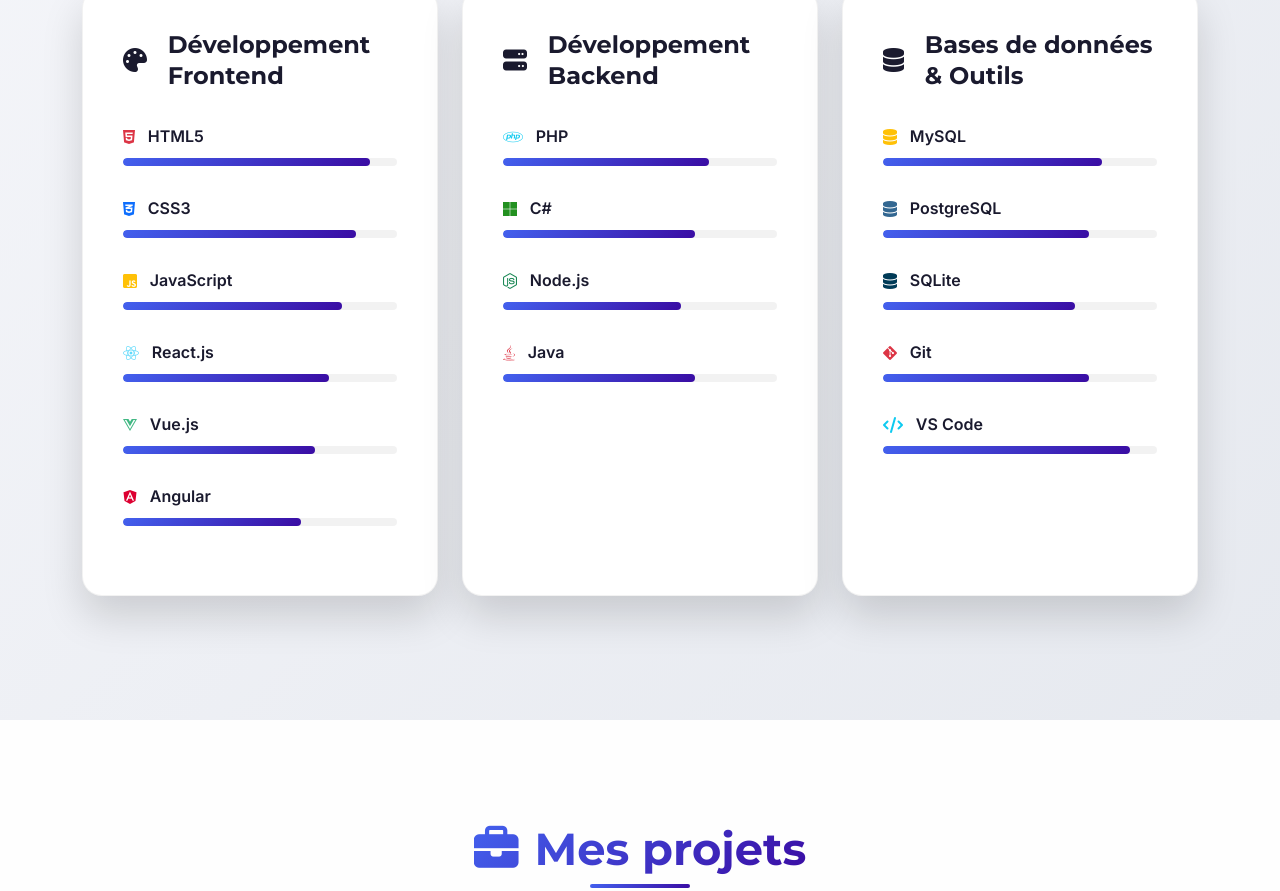
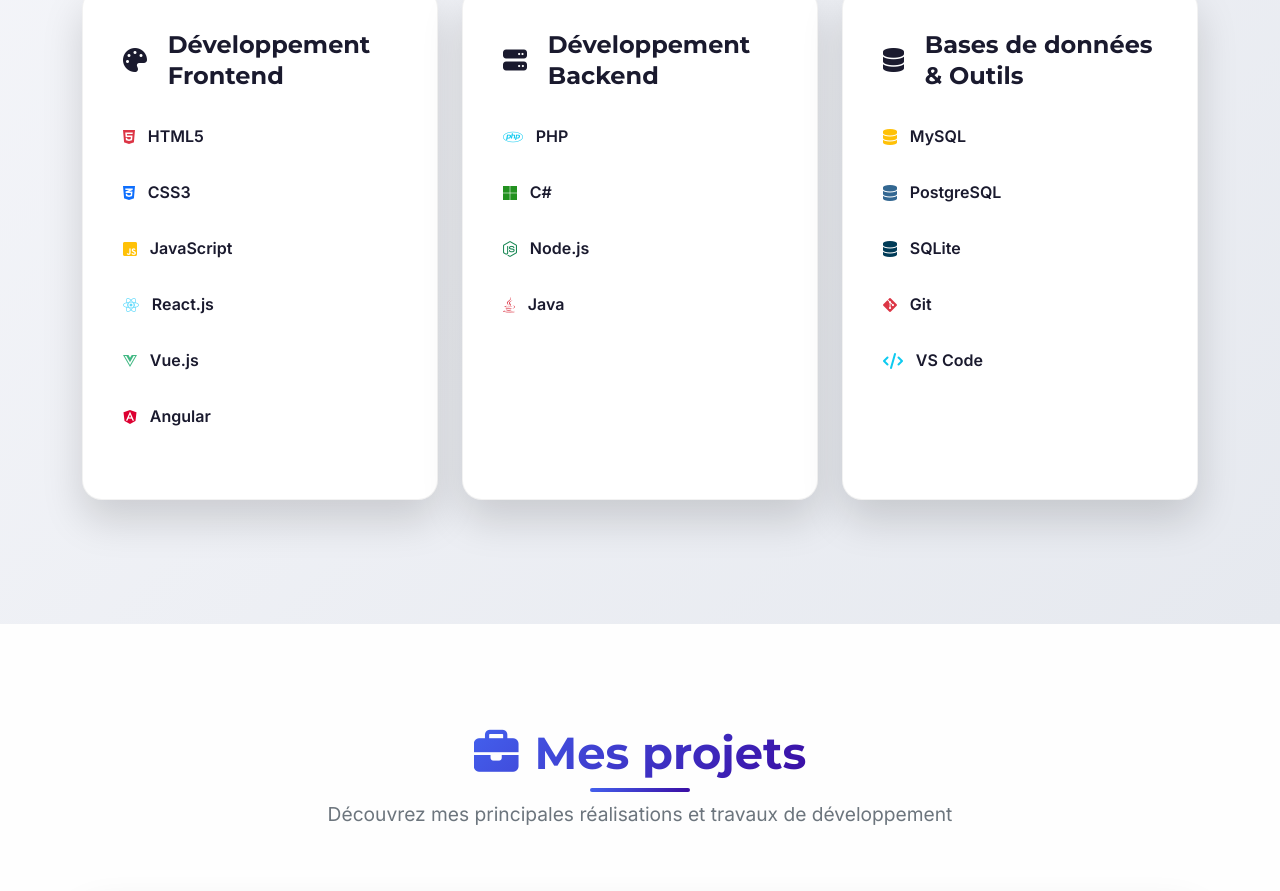
Before and after one commit to romario3904/portfolio-romario, a website: page index.html in a window 1280 px wide. Shown: the part 2278-3169 px from the top of the page. Drawn offline with nearby package versions, Linux system fonts and the light colour scheme.

Commit message:
suppression de progress-bar

```diff
--- a/index.html
+++ b/index.html
@@ -1358,53 +1358,36 @@
                                 <i class="fab fa-html5 text-danger"></i>
                                 HTML5
                             </div>
-                            <div class="progress">
-                                <div class="progress-bar" data-width="90%"></div>
-                            </div>
                         </div>
                         <div class="skill-item">
                             <div class="skill-name">
                                 <i class="fab fa-css3-alt text-primary"></i>
                                 CSS3
                             </div>
-                            <div class="progress">
-                                <div class="progress-bar" data-width="85%"></div>
-                            </div>
                         </div>
                         <div class="skill-item">
                             <div class="skill-name">
                                 <i class="fab fa-js-square text-warning"></i>
                                 JavaScript
                             </div>
-                            <div class="progress">
-                                <div class="progress-bar" data-width="80%"></div>
-                            </div>
+
                         </div>
                         <div class="skill-item">
                             <div class="skill-name">
                                 <i class="fab fa-react text-react"></i>
                                 React.js
                             </div>
-                            <div class="progress">
-                                <div class="progress-bar" data-width="75%"></div>
-                            </div>
                         </div>
                         <div class="skill-item">
                             <div class="skill-name">
                                 <i class="fab fa-vuejs text-vue"></i>
                                 Vue.js
                             </div>
-                            <div class="progress">
-                                <div class="progress-bar" data-width="70%"></div>
-                            </div>
                         </div>
                         <div class="skill-item">
                             <div class="skill-name">
                                 <i class="fab fa-angular text-angular"></i>
                                 Angular
-                            </div>
-                            <div class="progress">
-                                <div class="progress-bar" data-width="65%"></div>
                             </div>
                         </div>
                     </div>
@@ -1417,35 +1400,23 @@
                                 <i class="fab fa-php text-info"></i>
                                 PHP
                             </div>
-                            <div class="progress">
-                                <div class="progress-bar" data-width="75%"></div>
-                            </div>
                         </div>
                         <div class="skill-item">
                             <div class="skill-name">
                                 <i class="fab fa-microsoft text-csharp"></i>
                                 C#
                             </div>
-                            <div class="progress">
-                                <div class="progress-bar" data-width="70%"></div>
-                            </div>
                         </div>
                         <div class="skill-item">
                             <div class="skill-name">
                                 <i class="fab fa-node-js text-success"></i>
                                 Node.js
                             </div>
-                            <div class="progress">
-                                <div class="progress-bar" data-width="65%"></div>
-                            </div>
                         </div>
                         <div class="skill-item">
                             <div class="skill-name">
                                 <i class="fab fa-java text-danger"></i>
                                 Java
-                            </div>
-                            <div class="progress">
-                                <div class="progress-bar" data-width="70%"></div>
                             </div>
                         </div>
                     </div>
@@ -1458,44 +1429,29 @@
                                 <i class="fas fa-database text-warning"></i>
                                 MySQL
                             </div>
-                            <div class="progress">
-                                <div class="progress-bar" data-width="80%"></div>
-                            </div>
                         </div>
                         <div class="skill-item">
                             <div class="skill-name">
                                 <i class="fas fa-database text-postgresql"></i>
                                 PostgreSQL
                             </div>
-                            <div class="progress">
-                                <div class="progress-bar" data-width="75%"></div>
-                            </div>
                         </div>
                         <div class="skill-item">
                             <div class="skill-name">
                                 <i class="fas fa-database text-sqlite"></i>
                                 SQLite
                             </div>
-                            <div class="progress">
-                                <div class="progress-bar" data-width="70%"></div>
-                            </div>
                         </div>
                         <div class="skill-item">
                             <div class="skill-name">
                                 <i class="fab fa-git-alt text-danger"></i>
                                 Git
                             </div>
-                            <div class="progress">
-                                <div class="progress-bar" data-width="75%"></div>
-                            </div>
                         </div>
                         <div class="skill-item">
                             <div class="skill-name">
                                 <i class="fas fa-code text-info"></i>
                                 VS Code
-                            </div>
-                            <div class="progress">
-                                <div class="progress-bar" data-width="90%"></div>
                             </div>
                         </div>
                     </div>
```
